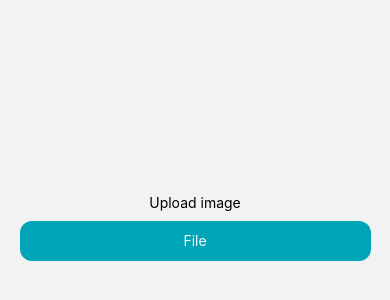
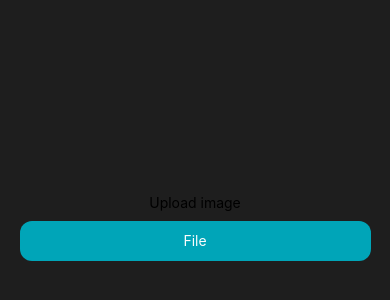
Before and after one commit to OCR-App/Mobile-App, a React Native app: screen /Result in a window 390 px wide. Shown: the part 190-490 px from the top of the page. Built offline with nearby package versions, Linux system fonts and the light colour scheme.

Commit message:
change app navigation default theme

```diff
--- a/src/navigation/AppNavigator.tsx
+++ b/src/navigation/AppNavigator.tsx
@@ -1,5 +1,5 @@
 import {createStackNavigator} from '@react-navigation/stack';
-import {NavigationContainer} from '@react-navigation/native';
+import {NavigationContainer, DefaultTheme} from '@react-navigation/native';
 import React from 'react';
 import HomeScreen from '../screens/HomeScreen';
 import PreviewScreen from '../screens/PreviewScreen';
@@ -8,8 +8,16 @@
 const Stack = createStackNavigator();
 
 const AppNavigator = () => {
+  const appTheme = {
+    ...DefaultTheme,
+    colors: {
+      ...DefaultTheme.colors,
+      background: '#1E1E1E',
+    },
+  };
+
   return (
-    <NavigationContainer>
+    <NavigationContainer theme={appTheme}>
       <Stack.Navigator
         initialRouteName="Home"
         screenOptions={{
```
